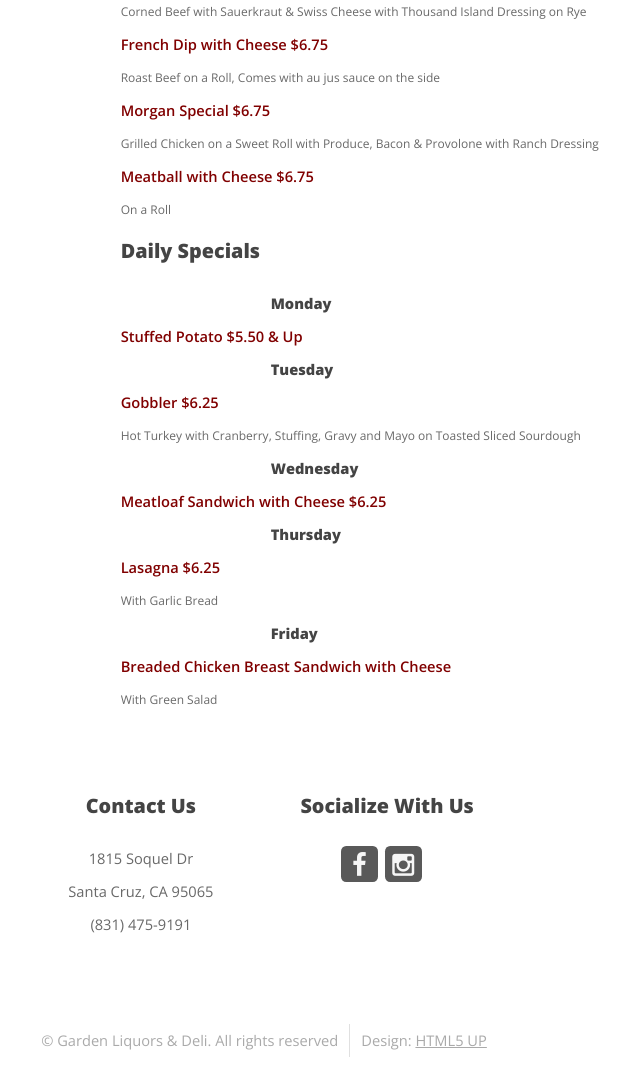
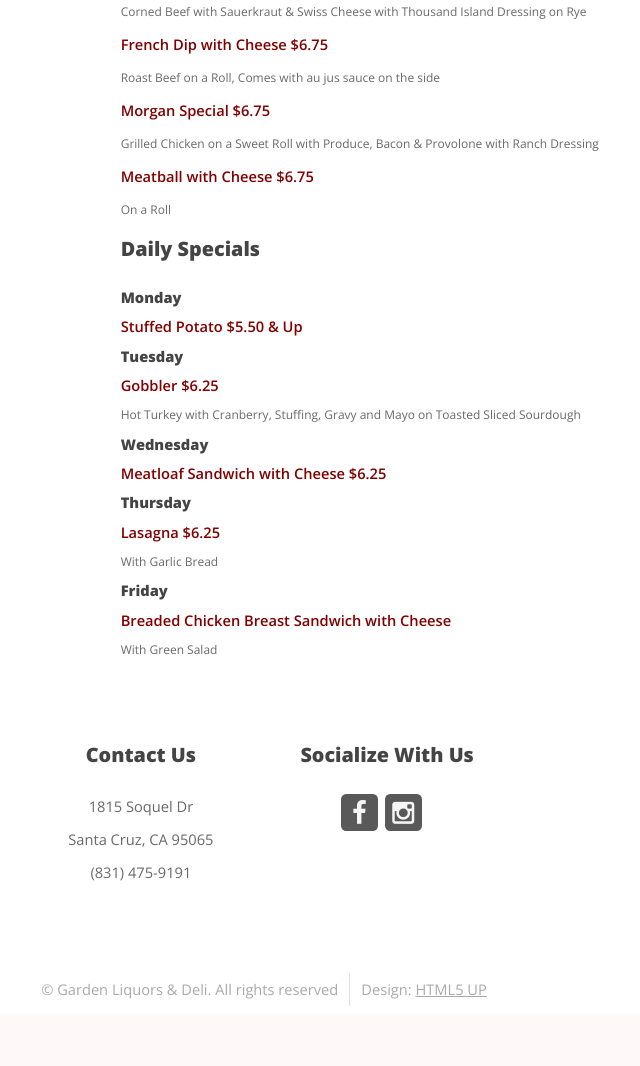
Before and after one commit to ttinker91/deli, a PHP site: page /menu.html in a window 1280 px wide. Shown: the part 1089-2155 px from the top of the page, without its empty margins (376-1016 px from the left). After the commit the page ends 2095 px from the top, so only its background shows below. Run offline with PHP 8.4, Linux system fonts and the light colour scheme.

Commit message:
no message

```diff
--- a/assets/css/main.css
+++ b/assets/css/main.css
@@ -2641,6 +2641,10 @@ div#content article ul li
 	color: #800000;
 	font-weight:600;
 }
+div#daily h4
+{
+	padding: 0;
+}
 
 article h4
 {
--- a/menu.html
+++ b/menu.html
@@ -149,7 +149,7 @@
 													<dt>Meatball with Cheese $6.75</dt>
 													<dd>On a Roll</dd>
 											</dl>
-
+									<div id="daily">
 											<h3><a name="specials">Daily Specials</a></h3>
 											<h4><a name="monday">Monday</a></h4>
 											<dt>Stuffed Potato $5.50 &amp; Up</dt>
@@ -164,6 +164,7 @@
 											<h4><a name="friday">Friday</a></h4>
 											<dt>Breaded Chicken Breast Sandwich with Cheese</dt>
 											<dd>With Green Salad</dd>
+									</div>
 
 										</article>
 
```
